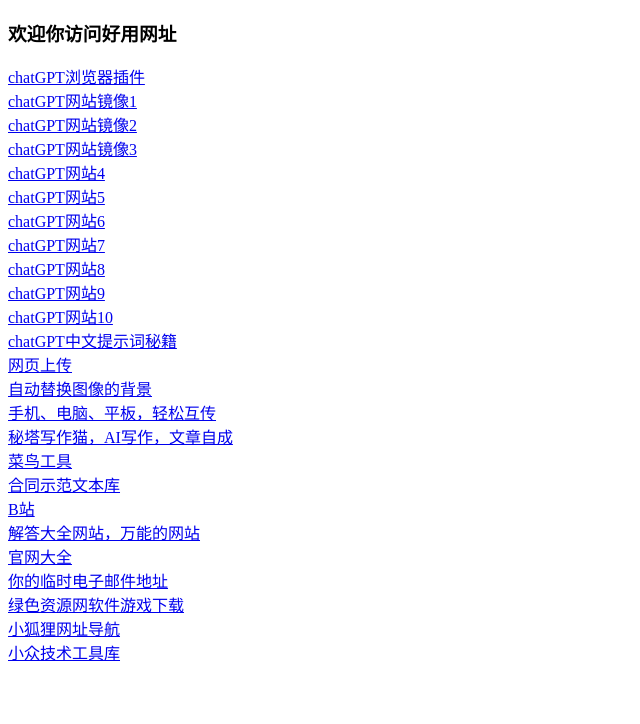
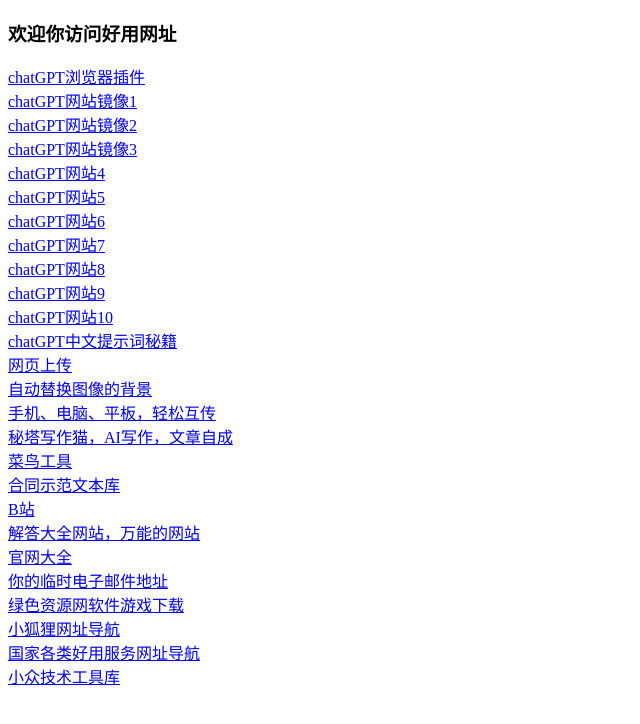
Before and after one commit to wozhanqiangtou/wozhanqiangtou.github.io, a plain HTML site: page index.html in a window 1280 px wide. Shown: the whole page, without its empty margins (0-640 px from the left). Drawn offline with Linux system fonts and the light colour scheme.

Commit message:
Update index.html

```diff
--- a/index.html
+++ b/index.html
@@ -32,6 +32,7 @@
     <a href="https://temp-mail.org/zh/">你的临时电子邮件地址</a><br>
     <a href="https://www.downcc.com/">绿色资源网软件游戏下载</a><br>
     <a href="https://xydh.fun/xiaohuli">小狐狸网址导航</a><br>
+    <a href="https://www.goto-mars.com/people/aLYqyNvYvd">国家各类好用服务网址导航</a><br>
     <a href="https://www.xiaozhongjishu.com">小众技术工具库</a><br>
 </body>
 </html>
```
